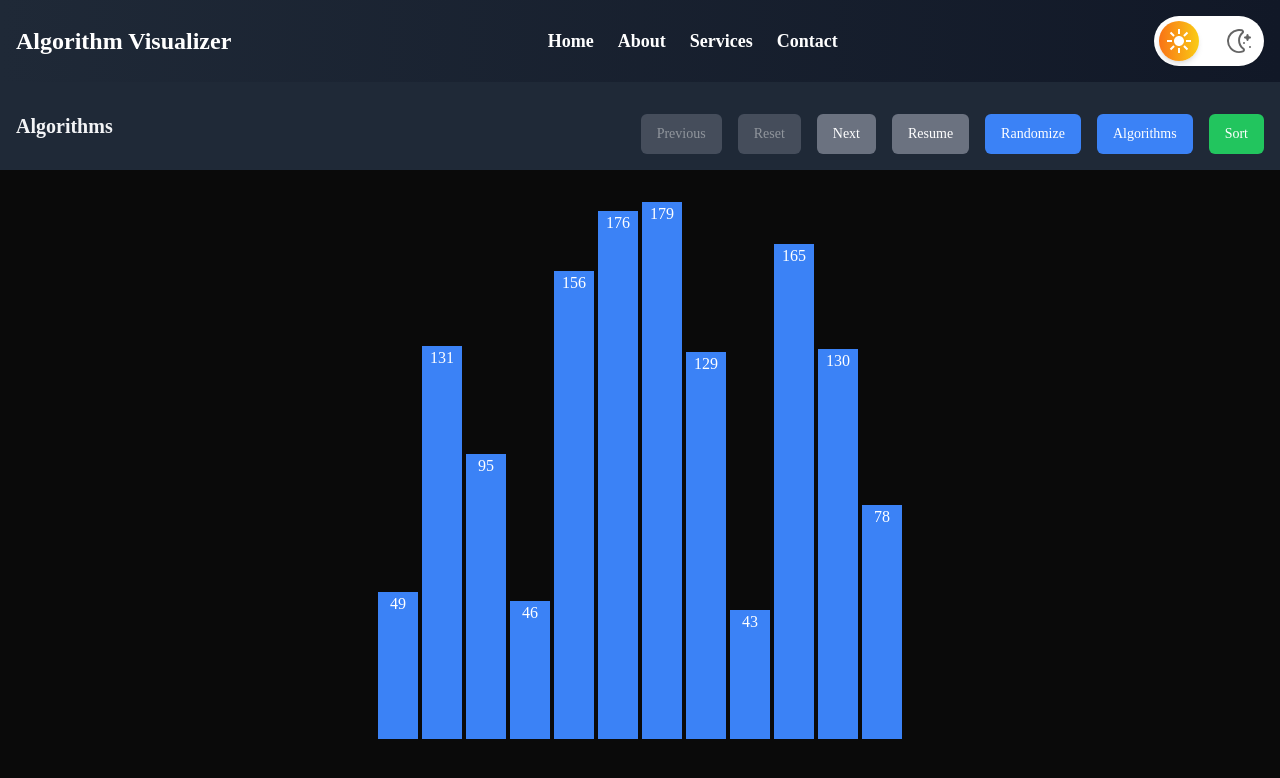
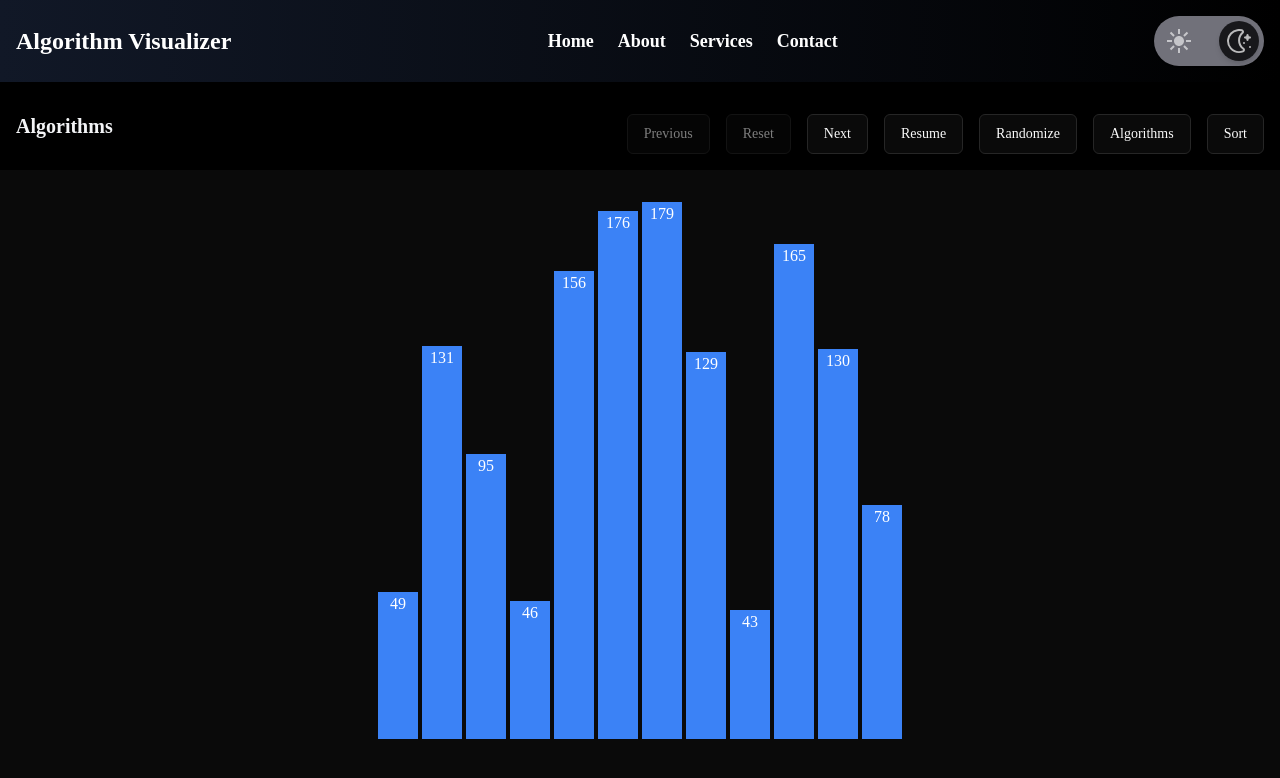
Before and after one commit to kevinmsavsani/algorithm-visualizer, a React (Vite) app: page / in a window 1280 px wide. Shown: the top 778 px of the page. Built offline with nearby package versions, Linux system fonts and the light colour scheme.

Commit message:
updated styling

```diff
--- a/src/components/navbar.tsx
+++ b/src/components/navbar.tsx
@@ -1,7 +1,7 @@
 import React, { useState } from 'react';
 
 const Navbar: React.FC = () => {
-  const [isDarkMode, setIsDarkMode] = useState(false);
+  const [isDarkMode, setIsDarkMode] = useState(true);
   const [isMenuOpen, setIsMenuOpen] = useState(false);
 
   const toggleDarkMode = () => {
@@ -14,7 +14,7 @@ const Navbar: React.FC = () => {
   };
 
   return (
-    <nav className="bg-gradient-to-r from-purple-500 to-indigo-500 dark:from-gray-800 dark:to-gray-900 p-4 transition-colors duration-300 shadow-lg">
+    <nav className="bg-gradient-to-r from-purple-500 to-indigo-500 dark:from-gray-900 dark:to-black p-4 transition-colors duration-300 shadow-xl">
       <div className="flex justify-between items-center max-w-7xl mx-auto">
         <div className="text-2xl font-extrabold text-white">
           Algorithm Visualizer
--- a/src/container/sorting/control-panel.tsx
+++ b/src/container/sorting/control-panel.tsx
@@ -21,29 +21,21 @@ const ControlPanel = ({
   resumeSorting,
 }) => (
   <div className="flex justify-center mt-4 space-x-4">
-    <Button
-      className="bg-gray-500 text-white"
-      onClick={prevStep}
-      disabled={currentStep === 0}
-    >
+    <Button variant="outline" onClick={prevStep} disabled={currentStep === 0}>
       Previous
     </Button>
-    <Button
-      className="bg-gray-500 text-white"
-      onClick={resetSteps}
-      disabled={currentStep === 0}
-    >
+    <Button variant="outline" onClick={resetSteps} disabled={currentStep === 0}>
       Reset
     </Button>
     <Button
-      className="bg-gray-500 text-white"
+      variant="outline"
       onClick={nextStep}
       disabled={currentStep === steps.length - 1}
     >
       Next
     </Button>
     <Button
-      className="bg-gray-500 text-white"
+      variant="outline"
       onClick={() => {
         isPaused ? resumeSorting() : pauseSorting()
       }}
@@ -51,7 +43,7 @@ const ControlPanel = ({
       {isPaused ? 'Resume' : 'Pause'}
     </Button>
     <Button
-      className="bg-blue-500 text-white"
+      variant="outline"
       onClick={() => {
         createArray(method)
       }}
@@ -60,7 +52,7 @@ const ControlPanel = ({
     </Button>
     <DropdownMenu>
       <DropdownMenuTrigger asChild>
-        <Button className="bg-blue-500 text-white">{method}</Button>
+        <Button variant="outline">{method}</Button>
       </DropdownMenuTrigger>
       <DropdownMenuContent>
         <DropdownMenuItem
@@ -85,7 +77,7 @@ const ControlPanel = ({
         </DropdownMenuItem>
       </DropdownMenuContent>
     </DropdownMenu>
-    <Button className="bg-green-500 text-white" onClick={sortFunc}>
+    <Button variant="outline" onClick={sortFunc}>
       Sort
     </Button>
   </div>
--- a/src/container/sorting/visualizer.tsx
+++ b/src/container/sorting/visualizer.tsx
@@ -39,7 +39,7 @@ const Visualizer = () => {
 
   return (
     <div>
-      <div className="bg-gray-100 dark:bg-gray-800 p-4">
+      <div className="bg-gray-100 dark:bg-black p-4">
         <div className="flex justify-between items-center">
           <a
             className="text-xl font-bold text-gray-900 dark:text-gray-100"
```
